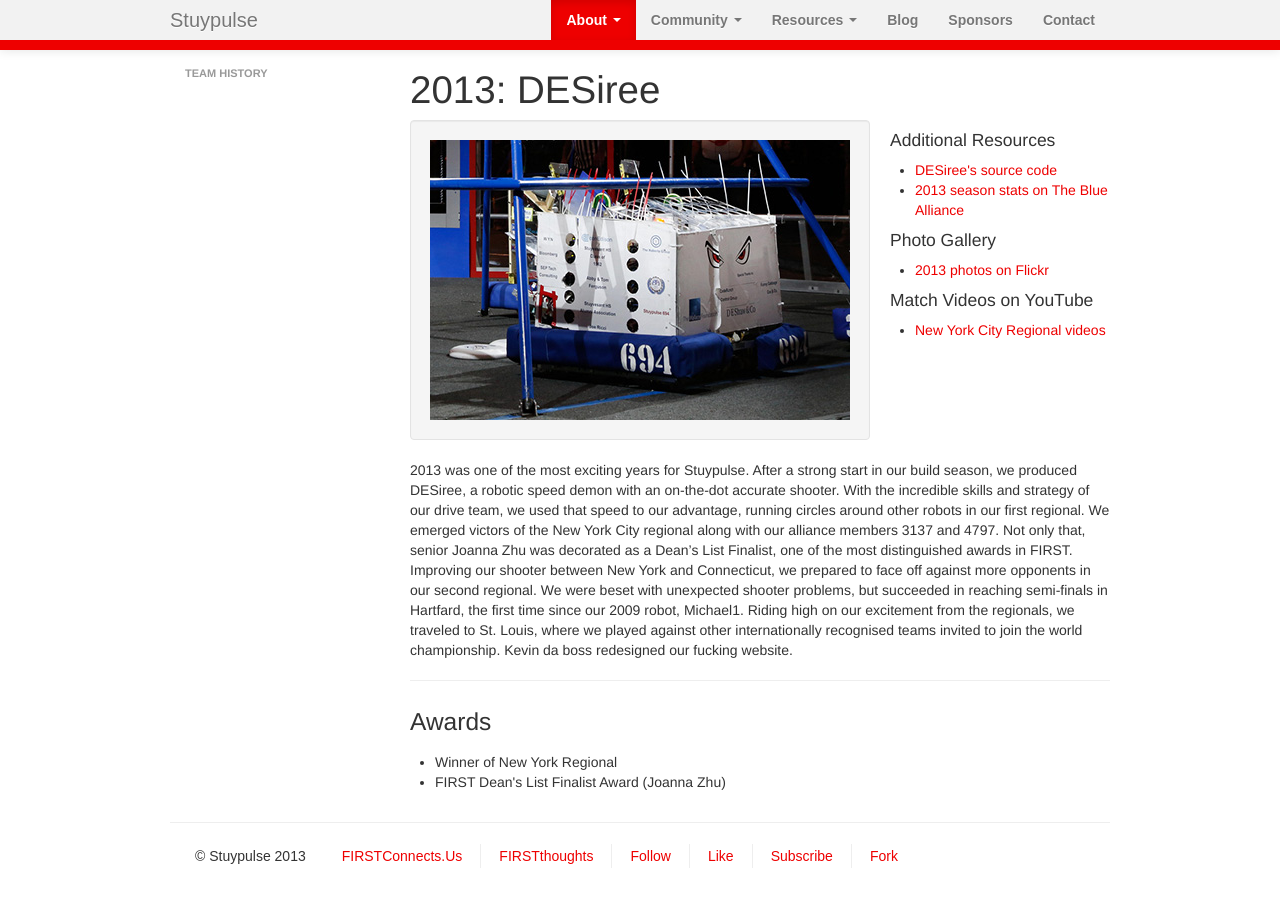
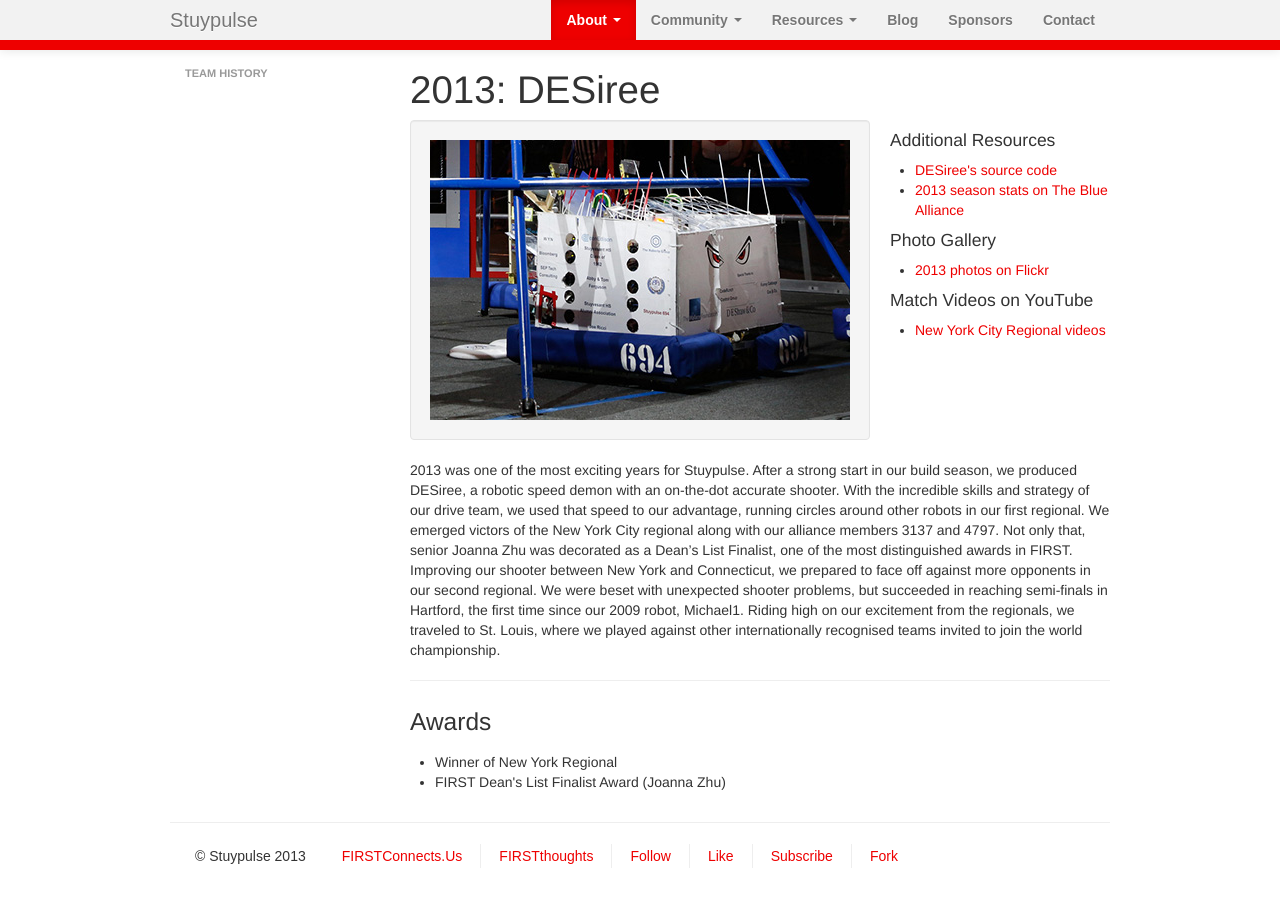
Before and after one commit to StuyPulse/team694.github.io, a Jekyll site: the page built from about/history/2013/index.md, in a window 1280 px wide. Built offline with Jekyll 4.4.1, drawn with Linux system fonts in a browser that asks for light colours; nearby versions of some CDN libraries.

Commit message:
Fix a typo and remove an unfortunate sentence from 2013 history page

```diff
--- a/about/history/2013/index.md
+++ b/about/history/2013/index.md
@@ -12,4 +12,4 @@
     - Winner of New York Regional
     - FIRST Dean's List Finalist Award (Joanna Zhu)
 ---
-2013 was one of the most exciting years for Stuypulse. After a strong start in our build season, we produced DESiree, a robotic speed demon with an on-the-dot accurate shooter. With the incredible skills and strategy of our drive team, we used that speed to our advantage, running circles around other robots in our first regional. We emerged victors of the New York City regional along with our alliance members 3137 and 4797. Not only that, senior Joanna Zhu was decorated as a Dean's List Finalist, one of the most distinguished awards in FIRST. Improving our shooter between New York and Connecticut, we prepared to face off against more opponents in our second regional. We were beset with unexpected shooter problems, but succeeded in reaching semi-finals in Hartfard, the first time since our 2009 robot, Michael1. Riding high on our excitement from the regionals, we traveled to St. Louis, where we played against other internationally recognised teams invited to join the world championship. Kevin da boss redesigned our fucking website.
+2013 was one of the most exciting years for Stuypulse. After a strong start in our build season, we produced DESiree, a robotic speed demon with an on-the-dot accurate shooter. With the incredible skills and strategy of our drive team, we used that speed to our advantage, running circles around other robots in our first regional. We emerged victors of the New York City regional along with our alliance members 3137 and 4797. Not only that, senior Joanna Zhu was decorated as a Dean's List Finalist, one of the most distinguished awards in FIRST. Improving our shooter between New York and Connecticut, we prepared to face off against more opponents in our second regional. We were beset with unexpected shooter problems, but succeeded in reaching semi-finals in Hartford, the first time since our 2009 robot, Michael1. Riding high on our excitement from the regionals, we traveled to St. Louis, where we played against other internationally recognised teams invited to join the world championship.
```
